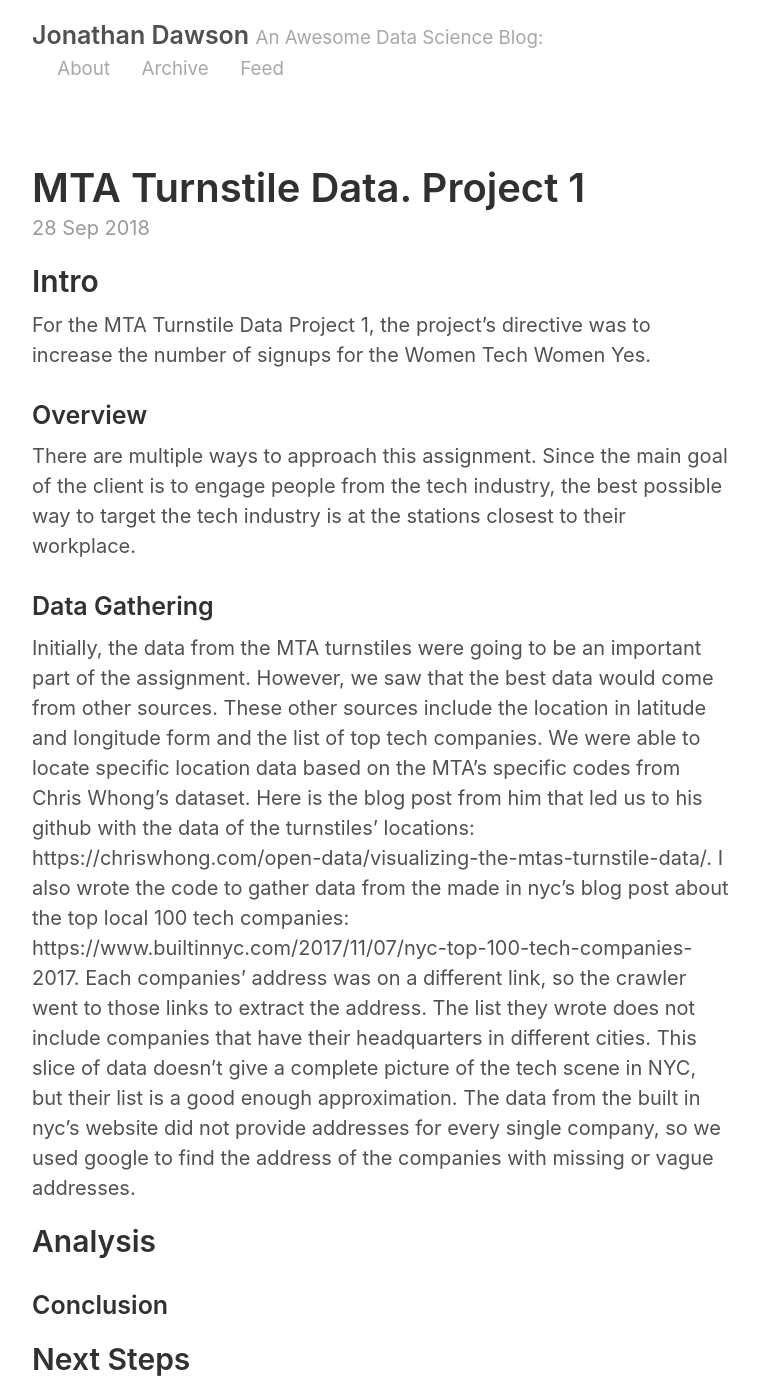
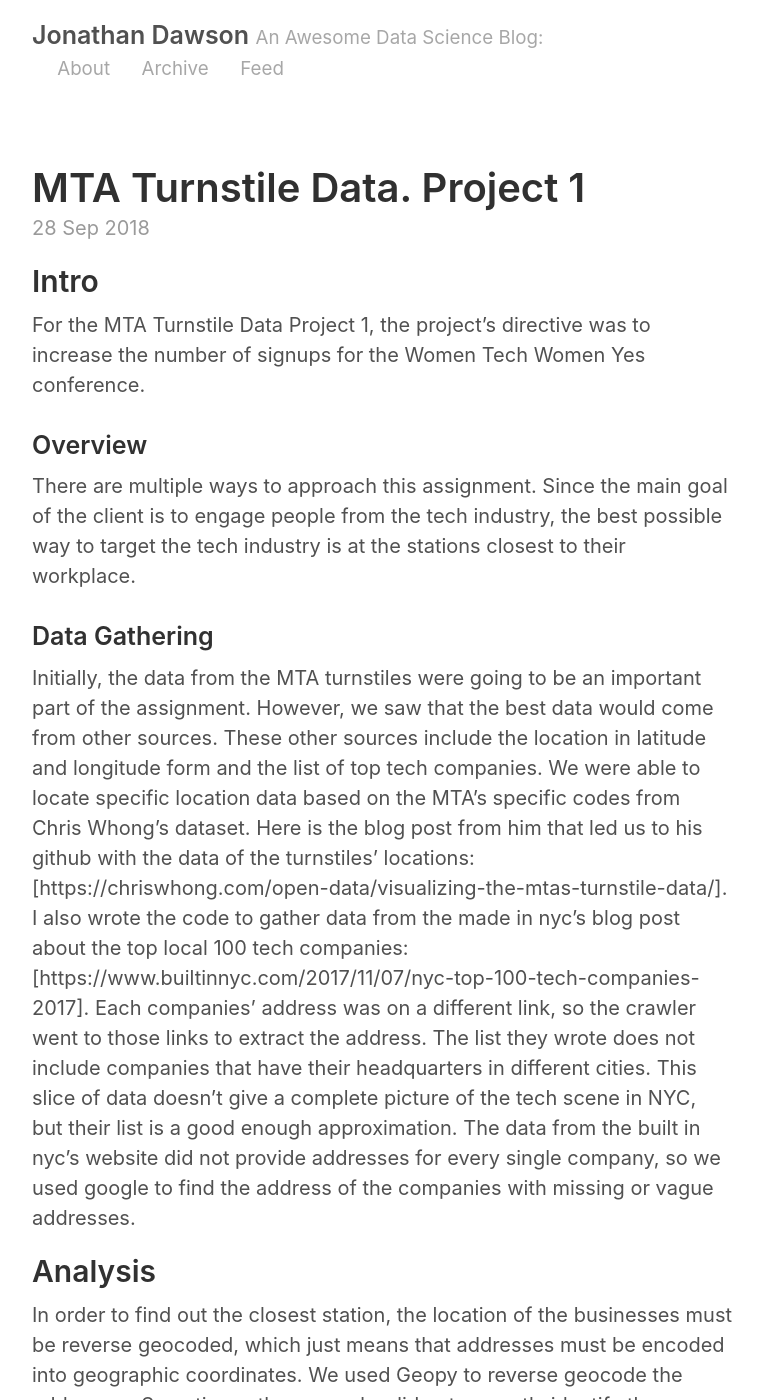
Before and after one commit to jedawson/jedawson.github.io, a Jekyll site: the page built from _posts/2018-09-28-mta-turnstiles.md, in a window 1280 px wide and 1400 px high. Shown: the whole window, without its empty margins (258-1021 px from the left). Built offline with Jekyll 4.4.1, drawn with Linux system fonts in a browser that asks for light colours; some of the changed lines change nothing that is shown; some of the changed text lies outside the part shown.

Commit message:
final draft of post

```diff
--- a/_posts/2018-09-28-mta-turnstiles.md
+++ b/_posts/2018-09-28-mta-turnstiles.md
@@ -4,7 +4,7 @@
 ---
 
 ## Intro
-For the MTA Turnstile Data Project 1, the project's directive was to increase the number of signups for the Women Tech Women Yes.
+For the MTA Turnstile Data Project 1, the project's directive was to increase the number of signups for the Women Tech Women Yes conference.
 
 ### Overview
 There are multiple ways to approach this assignment. Since the main goal of the client is to engage people from the tech industry, the best possible way to target the tech industry is at the stations closest to their workplace.
@@ -12,13 +12,26 @@
 ### Data Gathering
 Initially, the data from the MTA turnstiles were going to be an important part of the assignment.
 However, we saw that the best data would come from other sources. These other sources include the location in latitude and longitude form and the list of top tech companies.
-We were able to locate specific location data based on the MTA's specific codes from Chris Whong's dataset. Here is the blog post from him that led us to his github with the data of the turnstiles' locations: https://chriswhong.com/open-data/visualizing-the-mtas-turnstile-data/.
-I also wrote the code to gather data from the made in nyc's blog post about the top local 100 tech companies: https://www.builtinnyc.com/2017/11/07/nyc-top-100-tech-companies-2017. Each companies' address was on a different link, so the crawler went to those links to extract the address. The list they wrote does not include companies that have their headquarters in different cities. This slice of data doesn't give a complete picture of the tech scene in NYC, but their list is a good enough approximation. The data from the built in nyc's website did not provide addresses for every single company, so we used google to find the address of the companies with missing or vague addresses.
+We were able to locate specific location data based on the MTA's specific codes from Chris Whong's dataset. Here is the blog post from him that led us to his github with the data of the turnstiles' locations: [https://chriswhong.com/open-data/visualizing-the-mtas-turnstile-data/].
+I also wrote the code to gather data from the made in nyc's blog post about the top local 100 tech companies: [https://www.builtinnyc.com/2017/11/07/nyc-top-100-tech-companies-2017]. Each companies' address was on a different link, so the crawler went to those links to extract the address. The list they wrote does not include companies that have their headquarters in different cities. This slice of data doesn't give a complete picture of the tech scene in NYC, but their list is a good enough approximation. The data from the built in nyc's website did not provide addresses for every single company, so we used google to find the address of the companies with missing or vague addresses.
 
 ## Analysis
+In order to find out the closest station, the location of the businesses must be reverse geocoded, which just means that addresses must be encoded into geographic coordinates. We used Geopy to reverse geocode the addresses. Sometimes, the geocoder did not correctly identify the coordinate due to the address providing too much information such as the suite number in the address. After removing the suite number, the geocode function worked. The list included approximately 40 addresses that did not geocode correctly.
+
+We sorted the list and found the correct addresses for the top 20 companies so that the geocode function worked correctly. We also chose only 20 companies to map so that markers didn't cover every square inch of the map.
+
+For each company coordinate pair, we found the closest station to company using Scipy and then plotted the coordinates of both the company and the closest station using Folium.
+
+We also tried to combine the data of the turnstiles with the data from the turnstiles, but the merging of the two datasets was challenging to complete.
 
 ### Conclusion
+It's possible to use publicly available python packages to find the nearest available station to a company.
+Since companies within the same industry cluster together, organizations can use this method to target a particular industry's employees by locating the train stations closest to largest companies.
 
 ## Next Steps
+The analysis of the data could further be explored to find the right time period during the day when employees are more likely to provide information.
+Further research needs to be done on the effectiveness on gathering personal contact information at train stations.
+Each method needs to be thoroughly investigated.
 
 ### Closing thoughts
+In this project, I got to work with two other people, Krishna and Lee. It was good to bounce ideas off of other people and change our project accordingly. We ran into multiple problems with merging data sets and having three people work through issues was beneficial to completing the project.
```
